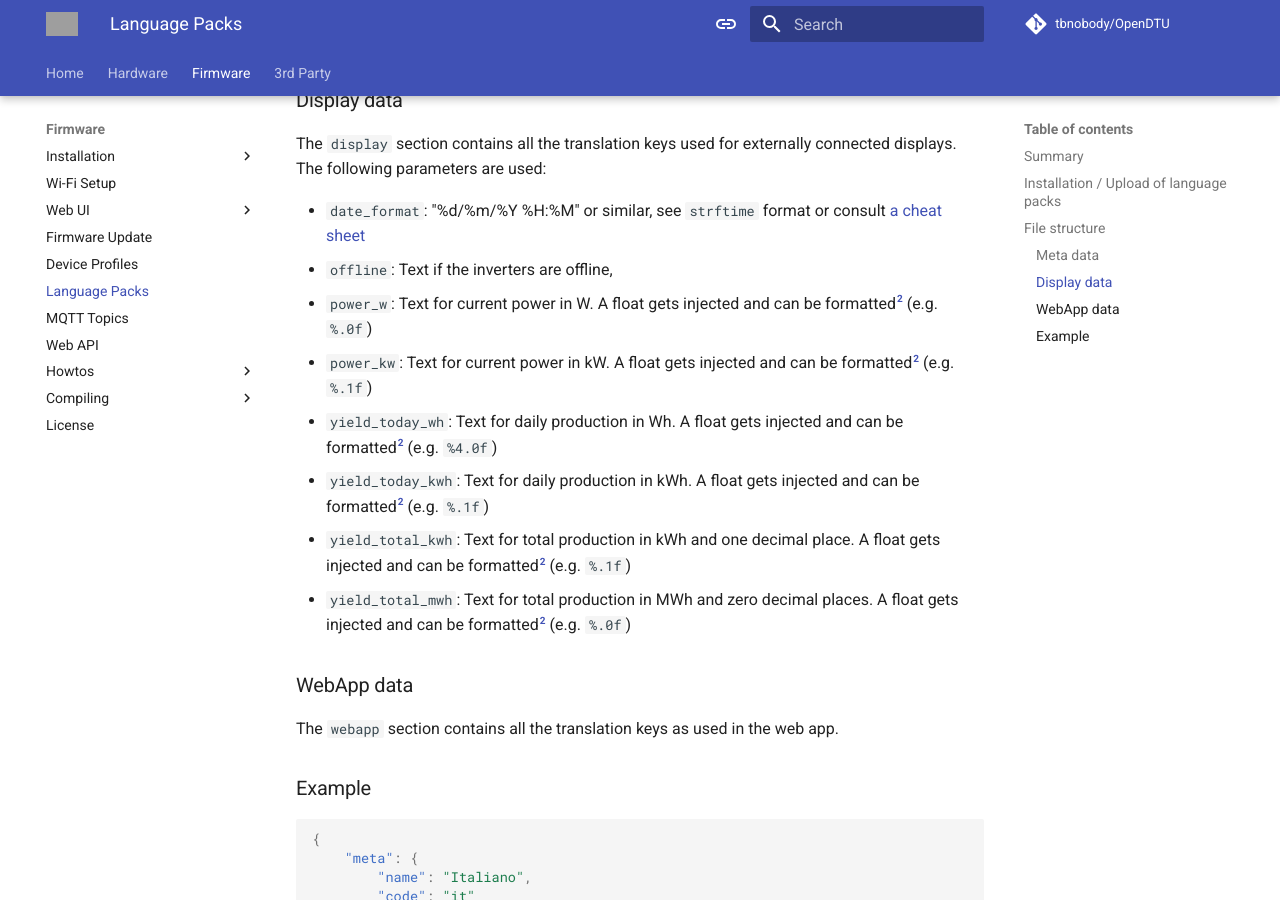
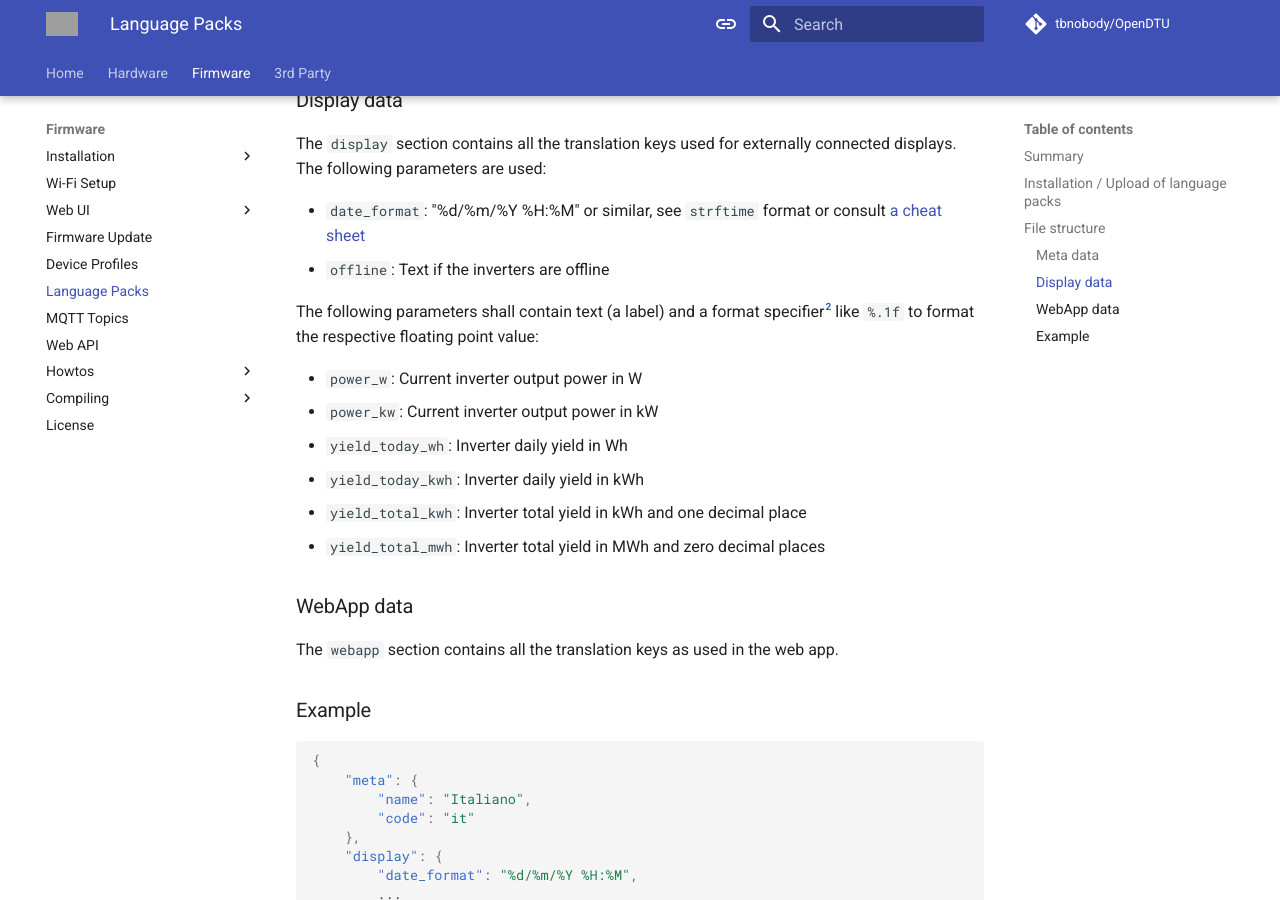
Before and after one commit to tbnobody/OpenDTU-docs, an MkDocs documentation site: the page built from docs/firmware/language_pack.md, in a window 1280 px wide and 900 px high, scrolled down 832 px. Built offline with MkDocs 1.6.1 and Material for MkDocs 9.7.7, drawn with Linux system fonts in a browser that asks for light colours; comment, search, counter and statistics services are not loaded; grey boxes are pictures that could not be loaded.

Commit message:
language packs: optimize list of parameters
optimize for conciseness and avoid repetition.

```diff
--- a/docs/firmware/language_pack.md
+++ b/docs/firmware/language_pack.md
@@ -32,13 +32,17 @@ The `display` section contains all the translation keys used for externally conn
 
 * `date_format`: "%d/%m/%Y %H:%M" or similar, see `strftime` format or consult
   [a cheat sheet](https://devhints.io/strftime){target=_blank}
-* `offline`: Text if the inverters are offline,
-* `power_w`: Text for current power in W. A float gets injected and can be formatted[^2] (e.g. `%.0f`)
-* `power_kw`: Text for current power in kW. A float gets injected and can be formatted[^2] (e.g. `%.1f`)
-* `yield_today_wh`: Text for daily production in Wh. A float gets injected and can be formatted[^2] (e.g. `%4.0f`)
-* `yield_today_kwh`: Text for daily production in kWh. A float gets injected and can be formatted[^2] (e.g. `%.1f`)
-* `yield_total_kwh`: Text for total production in kWh and one decimal place. A float gets injected and can be formatted[^2] (e.g. `%.1f`)
-* `yield_total_mwh`: Text for total production in MWh and zero decimal places. A float gets injected and can be formatted[^2] (e.g. `%.0f`)
+* `offline`: Text if the inverters are offline
+
+The following parameters shall contain text (a label) and a format
+specifier[^2] like `%.1f` to format the respective floating point value:
+
+* `power_w`: Current inverter output power in W
+* `power_kw`: Current inverter output power in kW
+* `yield_today_wh`: Inverter daily yield in Wh
+* `yield_today_kwh`: Inverter daily yield in kWh
+* `yield_total_kwh`: Inverter total yield in kWh and one decimal place
+* `yield_total_mwh`: Inverter total yield in MWh and zero decimal places
 
 ### WebApp data
 
```
